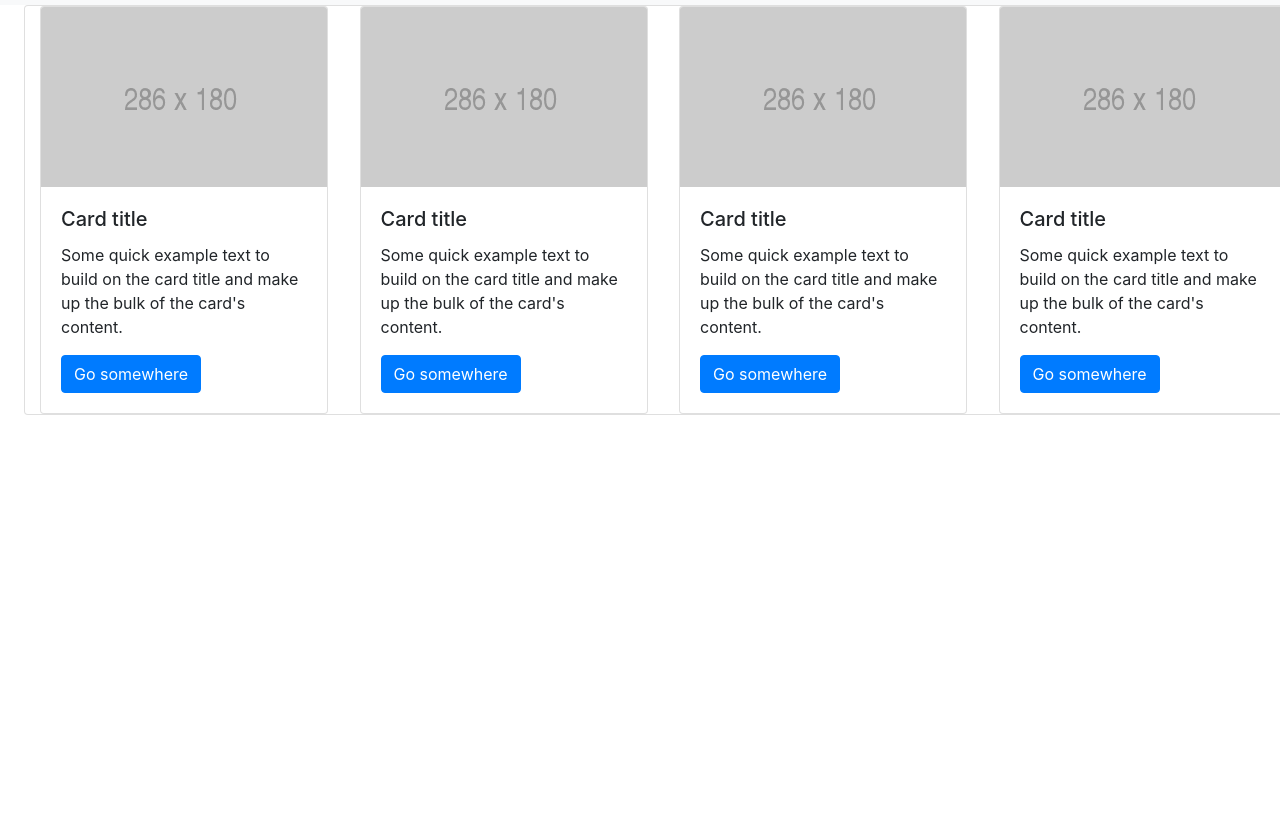
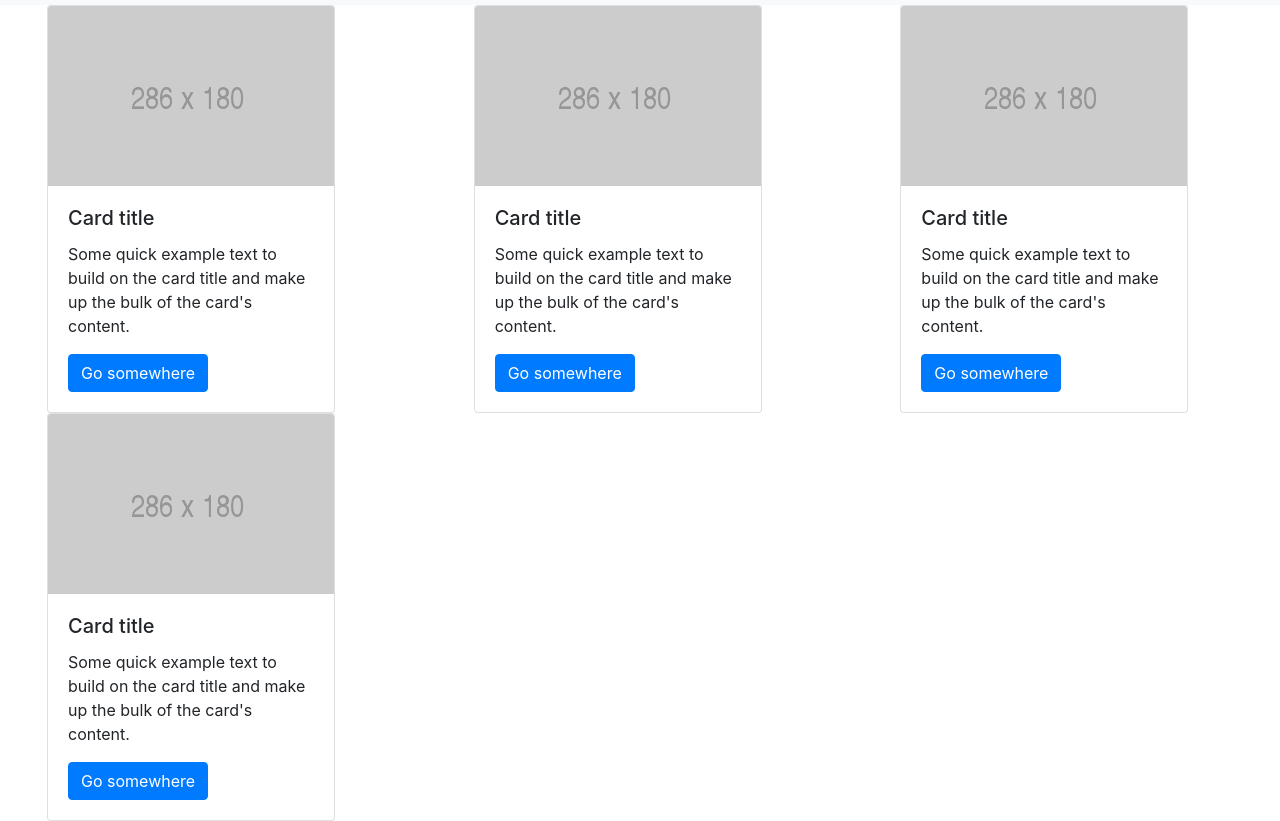
Before and after one commit to zeinabfarag/BulkPurchasingApp, a plain HTML site: page landingPage/landingPage.html in a window 1280 px wide. Shown: the part 63-884 px from the top of the page. Before the commit the page ends 800 px from the top, so only its background shows below. Drawn offline with nearby package versions, Linux system fonts and the light colour scheme.

Commit message:
Updated HTML and removed CSS code, final

```diff
--- a/landingPage/landingPage.html
+++ b/landingPage/landingPage.html
@@ -69,10 +69,22 @@
   <!-- Testing comment -->
 
   <!-- User Posts, 4 cards splitting 100% width -->
-  <section class="col-12 ml-2 mr-2 card mx-4" id="user-posts">
+  <section class="col-12 ml-2 mr-2" id="user-posts">
     <div class="row">
       <div class="col">
-        <div class="card" style="width: 18rem;">
+        <!-- Sample Card -->
+        <div class="card mx-4" style="width: 18rem;">
+          <img class="card-img-top" src="assets/images/imgHolder.png" alt="Card image cap">
+          <div class="card-body">
+            <h5 class="card-title">Card title</h5>
+            <p class="card-text">Some quick example text to build on the card title and make up the bulk of the card's content.</p>
+            <a href="#" class="btn btn-primary">Go somewhere</a>
+          </div>
+        </div>
+        <!-- End sample card -->
+      </div>
+      <div class="col">
+        <div class="card mx-4" style="width: 18rem;">
           <img class="card-img-top" src="assets/images/imgHolder.png" alt="Card image cap">
           <div class="card-body">
             <h5 class="card-title">Card title</h5>
@@ -82,7 +94,7 @@
         </div>
       </div>
       <div class="col">
-        <div class="card" style="width: 18rem;">
+        <div class="card mx-4" style="width: 18rem;">
           <img class="card-img-top" src="assets/images/imgHolder.png" alt="Card image cap">
           <div class="card-body">
             <h5 class="card-title">Card title</h5>
@@ -92,17 +104,7 @@
         </div>
       </div>
       <div class="col">
-        <div class="card" style="width: 18rem;">
-          <img class="card-img-top" src="assets/images/imgHolder.png" alt="Card image cap">
-          <div class="card-body">
-            <h5 class="card-title">Card title</h5>
-            <p class="card-text">Some quick example text to build on the card title and make up the bulk of the card's content.</p>
-            <a href="#" class="btn btn-primary">Go somewhere</a>
-          </div>
-        </div>
-      </div>
-      <div class="col">
-        <div class="card" style="width: 18rem;">
+        <div class="card mx-4" style="width: 18rem;">
           <img class="card-img-top" src="assets/images/imgHolder.png" alt="Card image cap">
           <div class="card-body">
             <h5 class="card-title">Card title</h5>
@@ -112,11 +114,10 @@
         </div>
       </div>
     </div>
-  </section>
-  <!-- End of user posts -->
+    <!-- End of user posts -->
 
 
-  <script src="/assets/javascript/landingPage.js"></script>
+    <script src="/assets/javascript/landingPage.js"></script>
 </body>
 
 </html>
```
